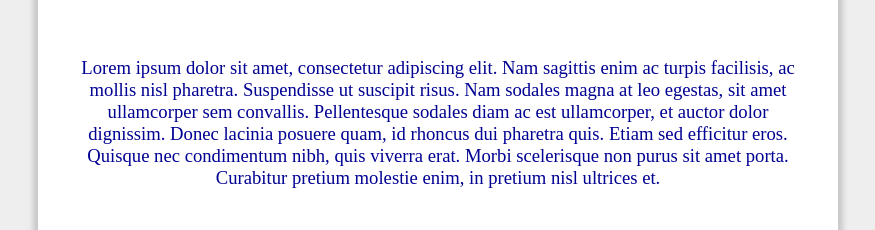
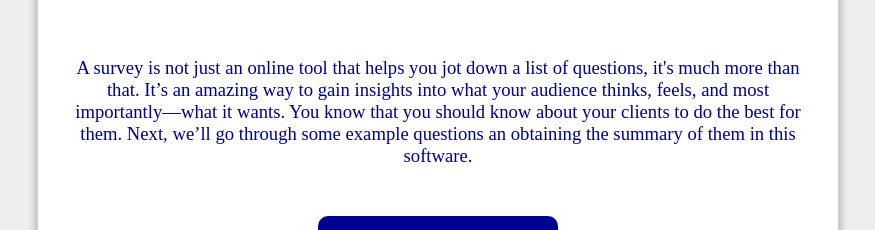
Before and after one commit to samaronybarros/liqid, a React (Create React App) app in the folder client/: page / in a window 1280 px wide. Shown: the part 133-363 px from the top of the page, without its empty margins (202-1077 px from the left). Built offline with nearby package versions, Linux system fonts and the light colour scheme; no server answers.

Commit message:
Change stext from lorem ipsum to a real text

```diff
--- a/client/src/components/pages/Home.jsx
+++ b/client/src/components/pages/Home.jsx
@@ -44,13 +44,11 @@ class Home extends Component {
                 <Wrapper>
                     <Title>Online Survey</Title>
                     <Text>
-                        Lorem ipsum dolor sit amet, consectetur adipiscing elit. Nam sagittis enim ac turpis
-                        facilisis, ac mollis nisl pharetra. Suspendisse ut suscipit risus. Nam sodales magna
-                        at leo egestas, sit amet ullamcorper sem convallis. Pellentesque sodales diam ac est
-                        ullamcorper, et auctor dolor dignissim. Donec lacinia posuere quam, id rhoncus dui
-                        pharetra quis. Etiam sed efficitur eros. Quisque nec condimentum nibh, quis viverra
-                        erat. Morbi scelerisque non purus sit amet porta. Curabitur pretium molestie enim, in
-                        pretium nisl ultrices et.
+                        A survey is not just an online tool that helps you jot down a list of questions, it's
+                        much more than that. It’s an amazing way to gain insights into what your audience
+                        thinks, feels, and most importantly—what it wants. You know that you should know about
+                        your clients to do the best for them. Next, we’ll go through some example questions an
+                        obtaining the summary of them in this software.
                     </Text>
                     <Button
                         primary
```
